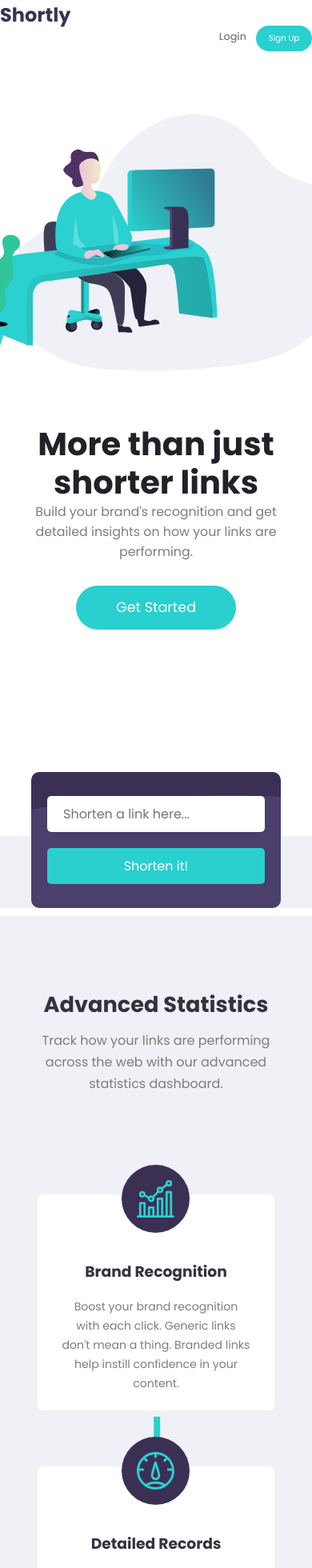
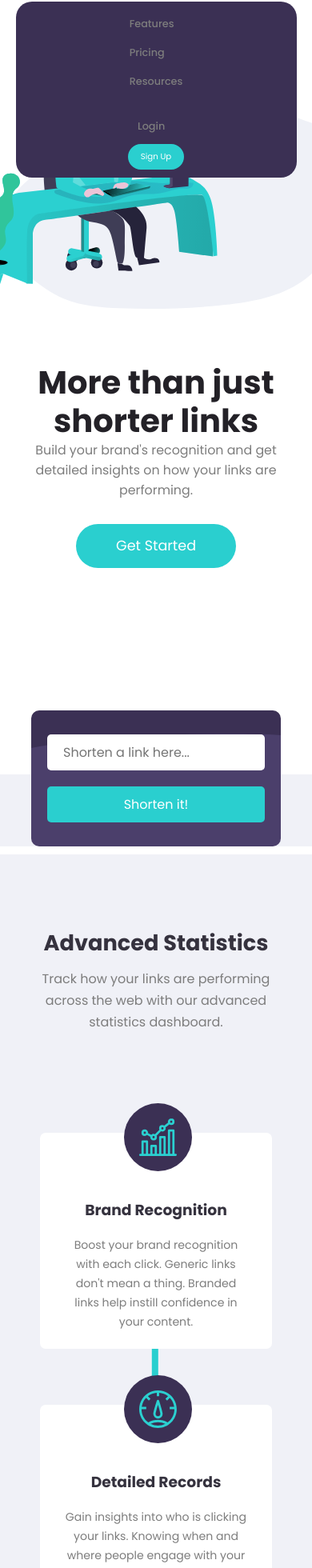
Before and after one commit to yirano/react-api_lp, a React (Create React App) app: page / in a window 390 px wide. Shown: the part 38-1998 px from the top of the page at 80% size. Built offline with nearby package versions, Linux system fonts and the light colour scheme.

Commit message:
Begin styling navbar on responsive

```diff
--- a/src/components/header/header.scss
+++ b/src/components/header/header.scss
@@ -64,6 +64,27 @@ header {
 
 @media only screen and (max-width: 767px) {
 	header {
+		position: relative;
 		padding: 0;
+		justify-content: center;
+		h2 {
+			text-align: left;
+		}
+		nav {
+			position: absolute;
+			display: flex;
+			flex-flow: column;
+			align-items: center;
+			top: 40px;
+			width: 90%;
+			background-color: $darkViolet;
+			border-radius: 20px;
+			.navLeft {
+				margin: 0;
+			}
+			ul {
+				flex-flow: column;
+			}
+		}
 	}
 }
--- a/src/components/statistics/statistics.scss
+++ b/src/components/statistics/statistics.scss
@@ -32,6 +32,8 @@
 		height: 453px;
 		width: 85%;
 		margin: 0 auto;
+		flex-grow: 3;
+		flex-basis: 100%;
 
 		.border {
 			position: absolute;
@@ -49,6 +51,7 @@
 			min-height: 270px;
 			max-height: 290px;
 			max-width: 290px;
+			min-width: 280px;
 			padding: 10px 30px;
 			margin: 35px 15px;
 			text-align: left;
@@ -115,13 +118,6 @@
 			flex-grow: 3;
 			flex-basis: 100%;
 
-			.border {
-				width: 100%;
-				top: 48%;
-				left: -1.2%;
-				transform: rotate(90deg);
-			}
-
 			.card {
 				text-align: center;
 				height: 270px;
@@ -133,3 +129,16 @@
 		}
 	}
 }
+
+@media only screen and (max-width: 667px) {
+	.statistics {
+		.cardContainer {
+			.border {
+				width: 150%;
+				top: 48%;
+				left: -26.9%;
+				transform: rotate(90deg);
+			}
+		}
+	}
+}
```
